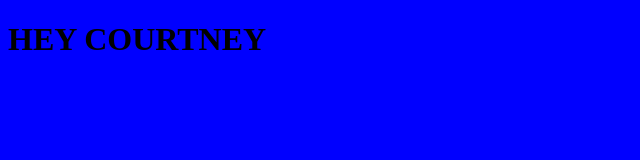
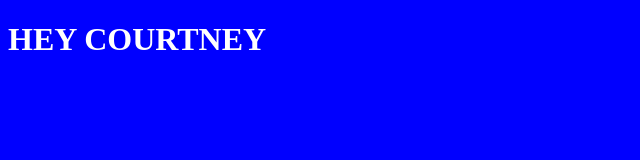
Before and after one commit to MakoCat/Courtney, a plain HTML site: page index.html in a window 1280 px wide. Shown: the whole page, without its empty margins (0-640 px from the left). Drawn offline with Linux system fonts and the light colour scheme.

Commit message:
Update index.html

```diff
--- a/index.html
+++ b/index.html
@@ -6,6 +6,6 @@
     <title>Courtney</title>
 </head>
 <body style="background-color:blue;">
-    <div><h1 style="background-color:blue;"}>HEY COURTNEY</h1></div>
+    <div><h1 style="color:white;"}>HEY COURTNEY</h1></div>
 </body>
 </html>
```
